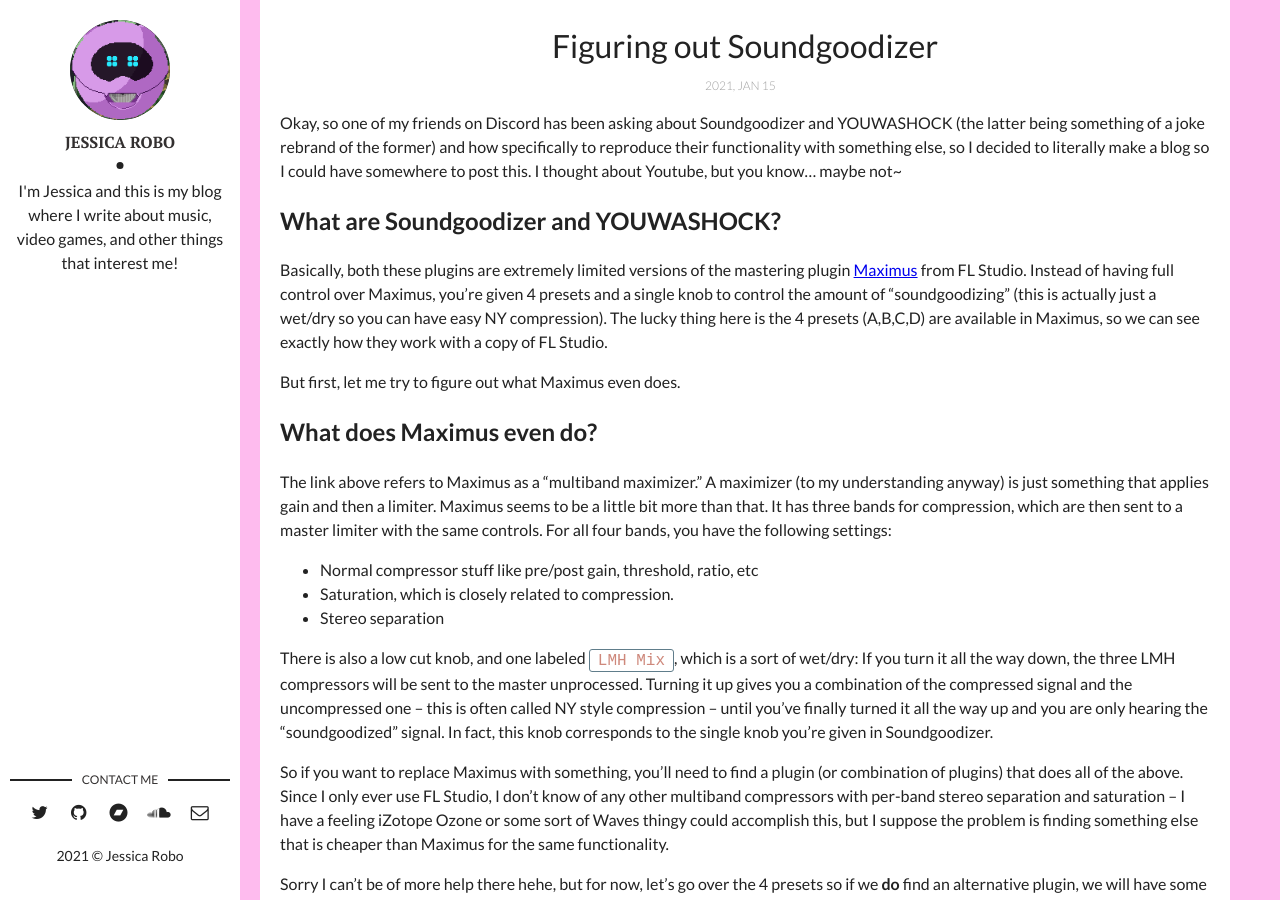
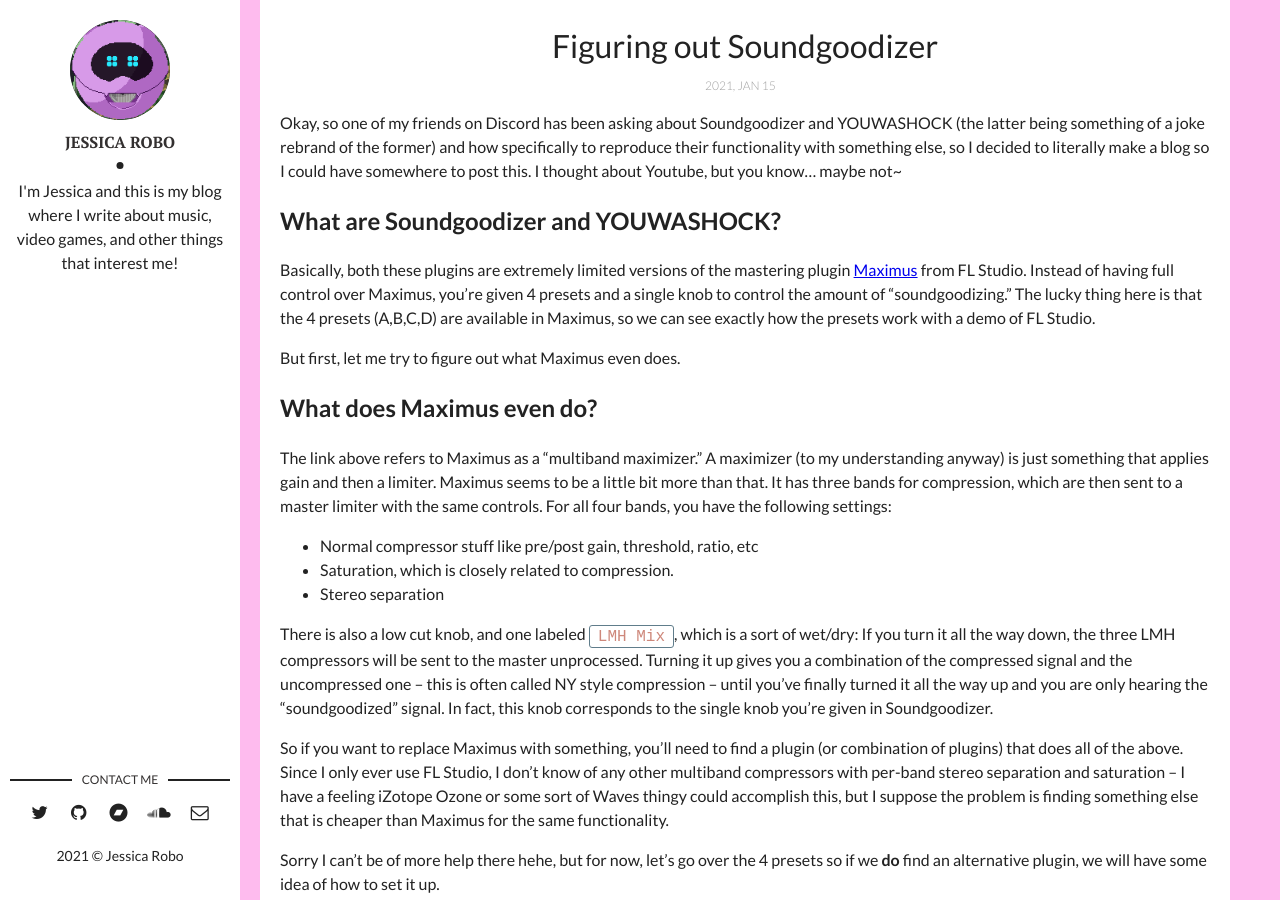
Before and after one commit to jessicarobo/jessicarobo.github.io, a Jekyll site: the page built from _posts/2021-01-15-figuring-out-soundgoodizer.markdown, in a window 1280 px wide and 900 px high, scrolled down 525 px. Built offline with Jekyll 4.4.1, drawn with Linux system fonts in a browser that asks for light colours; some of the changed text lies outside the part shown.

Commit message:
Update 2021-01-15-figuring-out-soundgoodizer.markdown

```diff
--- a/_posts/2021-01-15-figuring-out-soundgoodizer.markdown
+++ b/_posts/2021-01-15-figuring-out-soundgoodizer.markdown
@@ -1,7 +1,7 @@
 ---
 layout: post
 title:  "Figuring out Soundgoodizer"
-date:   2021-01-15 02:15:00 -0500
+date:   2021-01-15 02:44:00 -0500
 description: Soundgoodizer is Image-Line's single-knob mastering plugin, but what does it even do?
 img: soundgood0.png
 fig-caption: Maximus in action
@@ -12,7 +12,7 @@
 
 ## What are Soundgoodizer and YOUWASHOCK?
 
-Basically, both these plugins are extremely limited versions of the mastering plugin [Maximus](https://www.image-line.com/fl-studio-learning/fl-studio-online-manual/html/plugins/Maximus.htm) from FL Studio. Instead of having full control over Maximus, you're given 4 presets and a single knob to control the amount of "soundgoodizing" (this is actually just a wet/dry so you can have easy NY compression). The lucky thing here is the 4 presets (A,B,C,D) are available in Maximus, so we can see exactly how they work with a copy of FL Studio.
+Basically, both these plugins are extremely limited versions of the mastering plugin [Maximus](https://www.image-line.com/fl-studio-learning/fl-studio-online-manual/html/plugins/Maximus.htm) from FL Studio. Instead of having full control over Maximus, you're given 4 presets and a single knob to control the amount of "soundgoodizing." The lucky thing here is that the 4 presets (A,B,C,D) are available in Maximus, so we can see exactly how the presets work with a demo of FL Studio.
 
 But first, let me try to figure out what Maximus even does.
 
@@ -57,24 +57,24 @@
 
 #### Low:
 * Stereo separation: 100% merged
+* Pre-gain: 5.0dB
 * Curve shape: Expander
-* Pre-gain: 5.0dB
 * Post-gain: 5.6dB
 * Saturation threshold: 100% Saturation mode A
 * Saturation ceiling: 5.4dB
 
 #### Mid:
 * Stereo separation: 38% separated
+* Pre-gain: 6.4dB
 * Curve shape: Soft knee
-* Pre-gain: 6.4dB
 * Post-gain: 0dB
 * Saturation threshold: No saturation
 * Saturation ceiling: 0dB
 
 #### High:
 * Stereo separation: Original
+* Pre-gain: 6.9dB
 * Curve shape: Bigger expander
-* Pre-gain: 6.9dB
 * Post-gain: 2.9dB
 * Saturation threshold: 100% mode A
 * Saturation ceiling: 0dB
@@ -135,32 +135,32 @@
 
 #### Low:
 * Stereo separation: 75% merged
+* Pre-gain: 8.5dB
 * Curve shape: Slight expander
-* Pre-gain: 8.5dB
 * Post-gain: 1.5dB
 * Saturation threshold: 100% Saturation type A
 * Saturation ceiling: 2.2dB
 
 #### Mid:
 * Stereo separation: 35% separated
+* Pre-gain: 12.7dB
 * Curve shape: Soft knee
-* Pre-gain: 12.7dB
 * Post-gain: 2.8dB
 * Saturation threshold: No saturation
 * Saturation ceiling: 0dB
 
 #### High:
 * Stereo separation: Original
+* Pre-gain: 11.3dB
 * Curve shape: Slight expander
-* Pre-gain: 11.3dB
 * Post-gain: 2.9dB
 * Saturation threshold: 100% Saturation type A
 * Saturation ceiling: 0dB
 
 #### Master:
 * Stereo separation: Original
+* Pre/Post-gain: 0dB
 * Curve shape: Soft knee
-* Pre/Post-gain: 0dB
 * Saturation threshold: No saturation
 * Saturation ceiling: 0db
 
@@ -177,8 +177,8 @@
 
 #### Mid:
 * Stereo separation: Original
+* Pre-gain: 14.1dB
 * Curve shape: Soft knee
-* Pre-gain: 14.1dB
 * Post-gain: 0dB
 * Saturation threshold: No saturation
 * Saturation ceiling: 0dB
```
